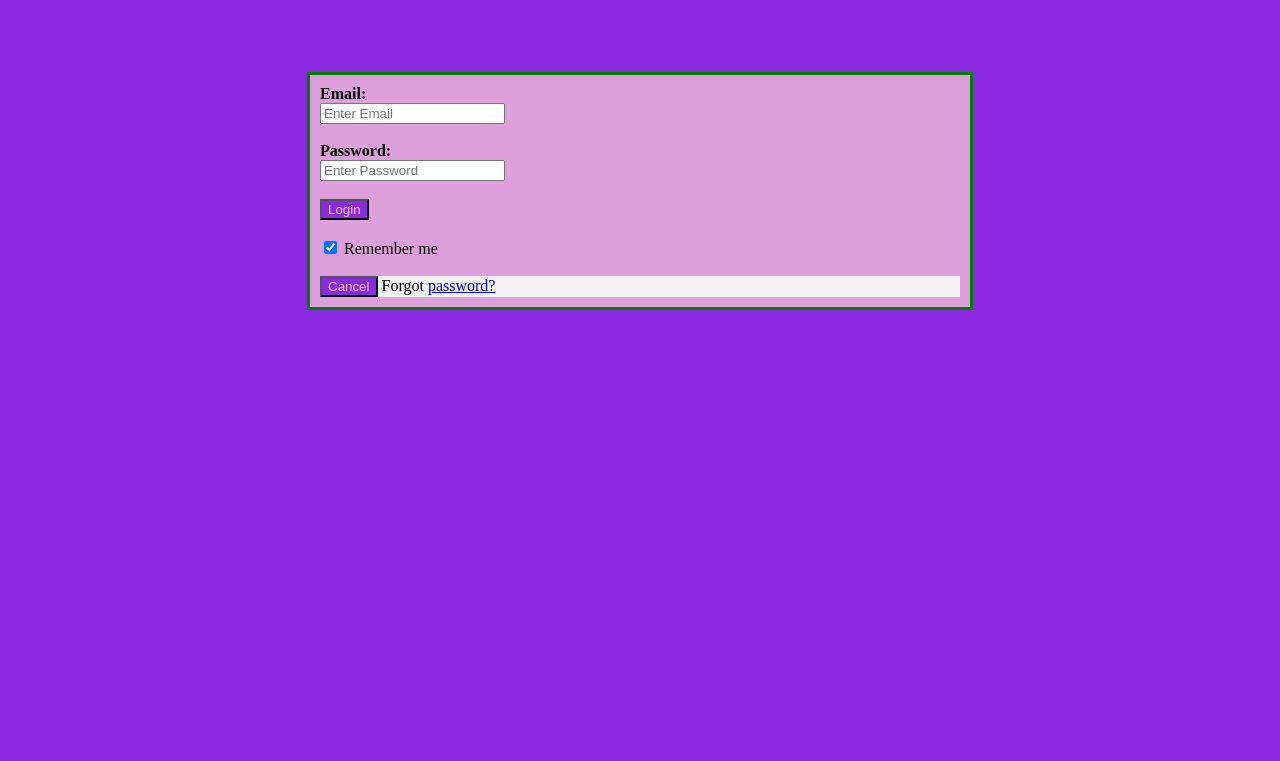
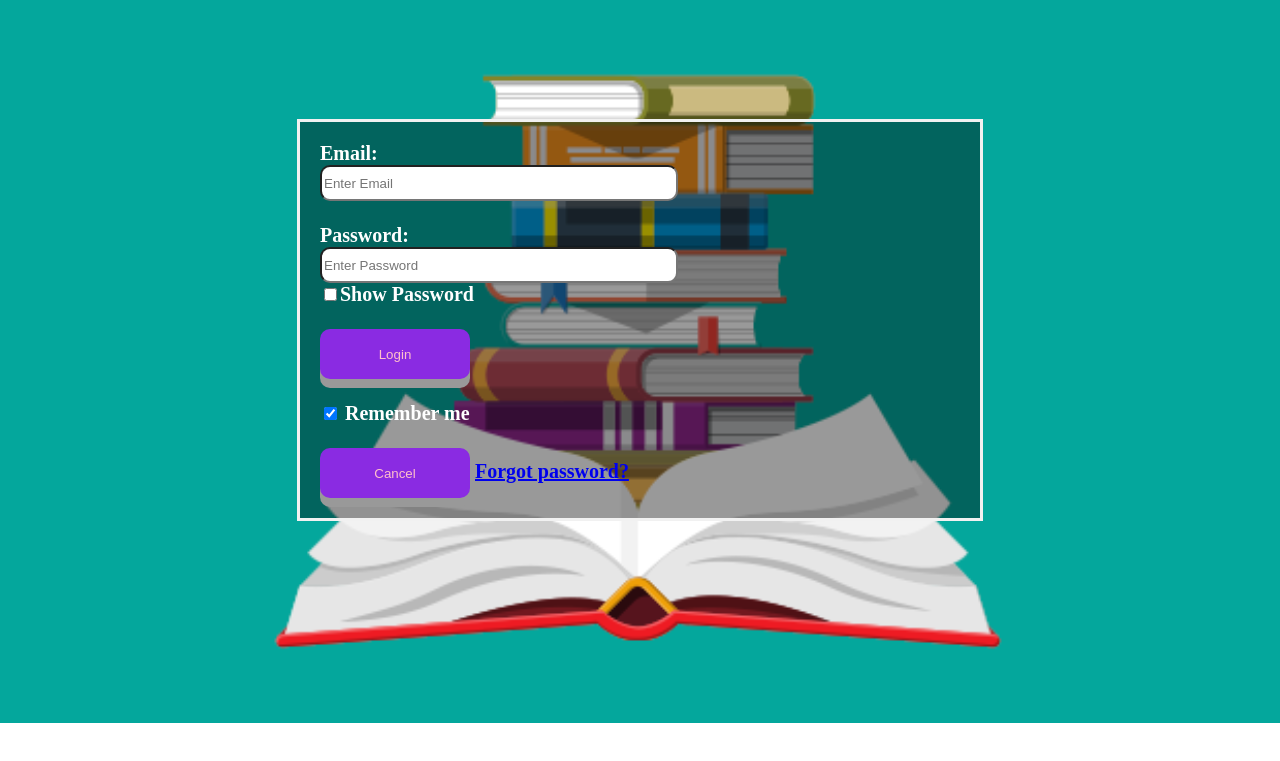
Before and after one commit to Priscilla-Odame/bookly, a Django app: page /login/ in a window 1280 px wide. Shown: the top 761 px of the page. Run offline with Django 3.2, Linux system fonts and the light colour scheme.

Commit message:
refactor style

```diff
--- a/app/static/css/dashboard.css
+++ b/app/static/css/dashboard.css
@@ -1,5 +1,4 @@
 body{
-    background-color: blueviolet;
     font-family: Georgia, 'Times New Roman', Times, serif;
     font-style: oblique;
 }
--- a/app/static/css/main.css
+++ b/app/static/css/main.css
@@ -1,22 +1,65 @@
-body  {
+body ,html {
     margin:auto;
     width: 100%;
-    background-color: blueviolet;
-    /* background-image: url("../image/image.png"); */
+    /* background-color: blueviolet; */
+    background-image: url("../image/image.png");
+    background-repeat: no-repeat;
+    background-size: cover;
+    background-blend-mode: saturation;
 }
 
 form {
-    margin: auto;
+    background-color: rgb(0,0,0); /* Fallback color */
+    background-color: rgba(0,0,0, 0.4); /* Black w/opacity/see-through */
+    color: white;
+    font-weight: bold;
+    font-size: 20px;
+    border: 3px solid #f1f1f1;
+    position: absolute;
+    top: 40%;
+    left: 50%;
+    right: 50%;
+    transform: translate(-50%, -50%);
+    z-index: 2;
     width: 50%;
-    border: 3px solid green;
-    padding: 10px;
-    background-color: plum;
-    color: black;
+    padding: 20px;
 }
 button {
     color: pink;
     background-color: blueviolet;
+    width: 150px;
+    height: 50px;
+    text-align: center;
+    cursor: pointer;
+    outline: none;
+    border: none;
+    border-radius: 10px;
+    box-shadow: 0 9px #999;
 }
-input {
+
+button:hover {background-color: blueviolet}
+
+button:active {
+  background-color: blueviolet;
+  box-shadow: 0 5px #666;
+  transform: translateY(4px);
+}
+
+.input-field {
     color:black;
+    width: 350px;
+    height: 30px;
+    border-radius: 10px;
 }
+
+.login a , .psw {
+    text-decoration: none;
+    font-weight: bold;
+    color: blue;
+    font-size: 20px;
+}
+
+#cancelbtn a{
+    text-decoration: none;
+    color: pink;
+}
--- a/app/static/js/login.js
+++ b/app/static/js/login.js
@@ -20,10 +20,17 @@ function handleLogin() {
         referrerPolicy: 'no-referrer', // no-referrer, *no-referrer-when-downgrade, origin, origin-when-cross-origin, same-origin, strict-origin, strict-origin-when-cross-origin, unsafe-url
         body: JSON.stringify(data) // body data type must match "Content-Type" header
       })
-      .then(response => response.json())
-      .then(data => {
+      .then(response =>{
+        if (response.status != 201) {
+              console.log('You have a problem');
+              return;
+          } else {
+              let goodData = response.json();
+      goodData.then(data => {
         console.log('Success:', data);
-      })
+        localStorage.setItem('access_token',data.access_token)
+        window.location.href = '/books';
+      })}})
       .catch((error) => {
         console.error('Error:', error);
       });
@@ -42,4 +49,4 @@ function handleLogin() {
     //   .catch((error) => {
     //     console.error('Error:', error);
     //   });
-}
+    }
--- a/app/static/js/signup.js
+++ b/app/static/js/signup.js
@@ -24,26 +24,34 @@ function handleSignup() {
         referrerPolicy: 'no-referrer', // no-referrer, *no-referrer-when-downgrade, origin, origin-when-cross-origin, same-origin, strict-origin, strict-origin-when-cross-origin, unsafe-url
         body: JSON.stringify(data) // body data type must match "Content-Type" header
       })
-      .then(response => response.json())
-      .then(data => {
+      .then(response =>{
+        if (response.status != 201) {
+              console.log('You have a problem');
+              return;
+          } else {
+              let goodData = response.json();
+      goodData.then(data => {
         console.log('Success:', data);
-      })
+        window.location.href = '/dashboard';
+      })}})
       .catch((error) => {
         console.error('Error:', error);
       });
-        //   response => {
-        //   if (response.status != 201) {
-        //       console.log('You have a problem');
-        //       return;
-    //       } else {
-    //           let goodData = response.json();
-    //           goodData.then(() => {
-    //               console.log('Success:', data);
-    //               window.location.href = '/books.html';
-    //           })
-    //       }
-    //   })
-    //   .catch((error) => {
-    //     console.error('Error:', error);
-    //   });
+
+      // .then(response => response.json())
+      // .then(data => {
+      //   console.log('Success:', data);
+      // })
+      // .catch((error) => {
+      //   console.error('Error:', error);
+      // });
 }
+
+function showPassword() {
+  var x = document.getElementById("password");
+  if (x.type === "password") {
+    x.type = "text";
+  } else {
+    x.type = "password";
+  }
+}
--- a/app/templates/books.html
+++ b/app/templates/books.html
@@ -11,6 +11,7 @@
     </head>
 
     <body onload = "loadBooks()"><br><br><br><br>
+        <input type="text" id="mySearch" onkeyup="searchBook()" placeholder="Search for books">
         <section id="bookList">
         </section>
     </body>
--- a/app/templates/borrow.html
+++ b/app/templates/borrow.html
@@ -31,9 +31,7 @@
                <br><br>
             </div>
 
-            <div class="container" style="background-color:#f1f1f1">
-                <button type="button" class="cancelbtn"  id ="cancelbtn">Cancel</button>
-            </div>
+                <button type="button" class="cancelbtn"  id ="cancelbtn"><a href="https://librariesapp.herokuapp.com/books/">Cancel</a></button>
         </form>
 
     </body>
--- a/app/templates/dashboard.html
+++ b/app/templates/dashboard.html
@@ -6,6 +6,7 @@
         <title>Dashboard</title>
         {% load static %}
         <link rel="stylesheet" href="{% static 'css/dashboard.css' %}">
+        <link rel="stylesheet" href="{% static 'css/main.css' %}">
         <script src={% static 'js/books.js' %}></script>
     </head>
 
--- a/app/templates/login.html
+++ b/app/templates/login.html
@@ -7,18 +7,22 @@
         {% load static %}
         <link rel="stylesheet" href="{% static 'css/main.css' %}">
         <script src="{% static 'js/login.js' %}"></script>
+        <script src="{% static 'js/signup.js' %}"></script>
     </head>
 
-    <body><br><br><br><br>
+    <body>
+    <div class="bg-image"></div>
         <form >
         {% csrf_token %}
+
             <div class="container">
                 <label for="email"><b>Email:</b></label><br>
-                <input type="email" placeholder="Enter Email" name="email"  id ="email" required>
+                <input class = "input-field" type="email" placeholder="Enter Email" name="email"  id ="email" required>
                 <br><br>
 
                 <label for="psw" ><b>Password:</b></label><br>
-                <input type="password" placeholder="Enter Password" name="psw" id = "password" required>
+                <input class = "input-field" type="password" placeholder="Enter Password" name="psw" id = "password" required><br>
+                <input type="checkbox" onclick="showPassword()">Show Password
                 <br><br>
 
                 <button type="button" onclick="handleLogin()">Login</button><br><br>
@@ -27,10 +31,8 @@
                 </label><br><br>
             </div>
 
-            <div class="container" style="background-color:#f1f1f1">
                 <button type="button" class="cancelbtn"  id ="cancelbtn">Cancel</button>
-                <span class="psw">  Forgot <a href="#">password?</a></span>
-            </div>
+                <span class="psw"><a href="#">Forgot password?</a></span>
         </form>
 
     </body>
--- a/app/templates/signup.html
+++ b/app/templates/signup.html
@@ -29,7 +29,10 @@
                 <br><br>
 
                 <label for="psw" ><b>Password:</b></label><br>
-                <input type="password" placeholder="Enter Password" name="psw" id = "password" required>
+                <input type="password" placeholder="Enter Password" name="psw" id = "password"
+                 pattern="(?=.*\d)(?=.*[a-z])(?=.*[A-Z]).{8,}"
+                 title="Must contain at least one number and one uppercase and lowercase letter, and at least 8 or more characters" required><br>
+                 <input type="checkbox" onclick="showPassword()"> <label for="sp"><b>Show Password</b></label>
                 <br><br>
 
                 <button type="button" onclick="handleSignup()">Signup</button><br><br>
```
Also changed, not shown: app/static/css/books.css (+46 -2 lines), app/static/js/books.js (+30 -7 lines), app/static/js/borrow.js (+23 -33 lines), app/static/js/password.js (added, +57 -0 lines), app/static/image/search.png (added).
